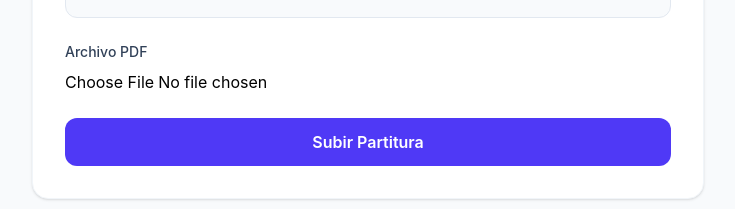
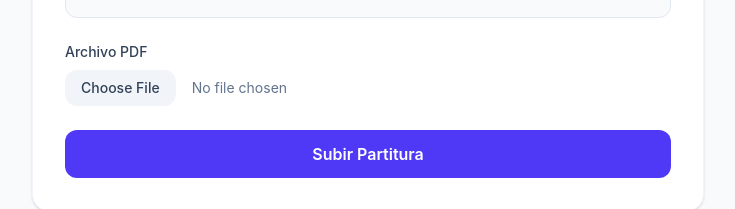
Before and after one commit to abelmaartin/sistema-gestion-banda, a React (Vite) app in the folder frontend-banda/: page /subir in a window 1280 px wide. Shown: the part 289-498 px from the top of the page, without its empty margins (272-1007 px from the left). Built offline with nearby package versions, Linux system fonts and the light colour scheme; no server answers; sample sign-in values are in the browser's storage.

Commit message:
Modificado botón de seleccionar archivo al subir partitura

```diff
--- a/frontend-banda/src/pages/SubirPartitura.tsx
+++ b/frontend-banda/src/pages/SubirPartitura.tsx
@@ -118,7 +118,19 @@ export default function SubirPartitura() {
 
           <div>
             <label className="block text-sm font-medium text-slate-700 mb-2">Archivo PDF</label>
-            <input type="file" accept="application/pdf" onChange={(e) => setArchivo(e.target.files ? e.target.files[0] : null)} className="w-full" required />
+            <input
+              type="file"
+              accept="application/pdf"
+              onChange={(e) => setArchivo(e.target.files ? e.target.files[0] : null)}
+              className="w-full text-sm text-slate-500
+                         file:mr-4 file:py-2 file:px-4
+                         file:rounded-xl file:border-0
+                         file:text-sm file:font-medium
+                         file:bg-slate-100 file:text-slate-700
+                         hover:file:bg-slate-200
+                         transition-colors cursor-pointer"
+              required
+            />
           </div>
 
           <button type="submit" disabled={estado.tipo === 'cargando'} className="w-full py-3 bg-indigo-600 hover:bg-indigo-700 text-white font-semibold rounded-xl transition-all">
```
